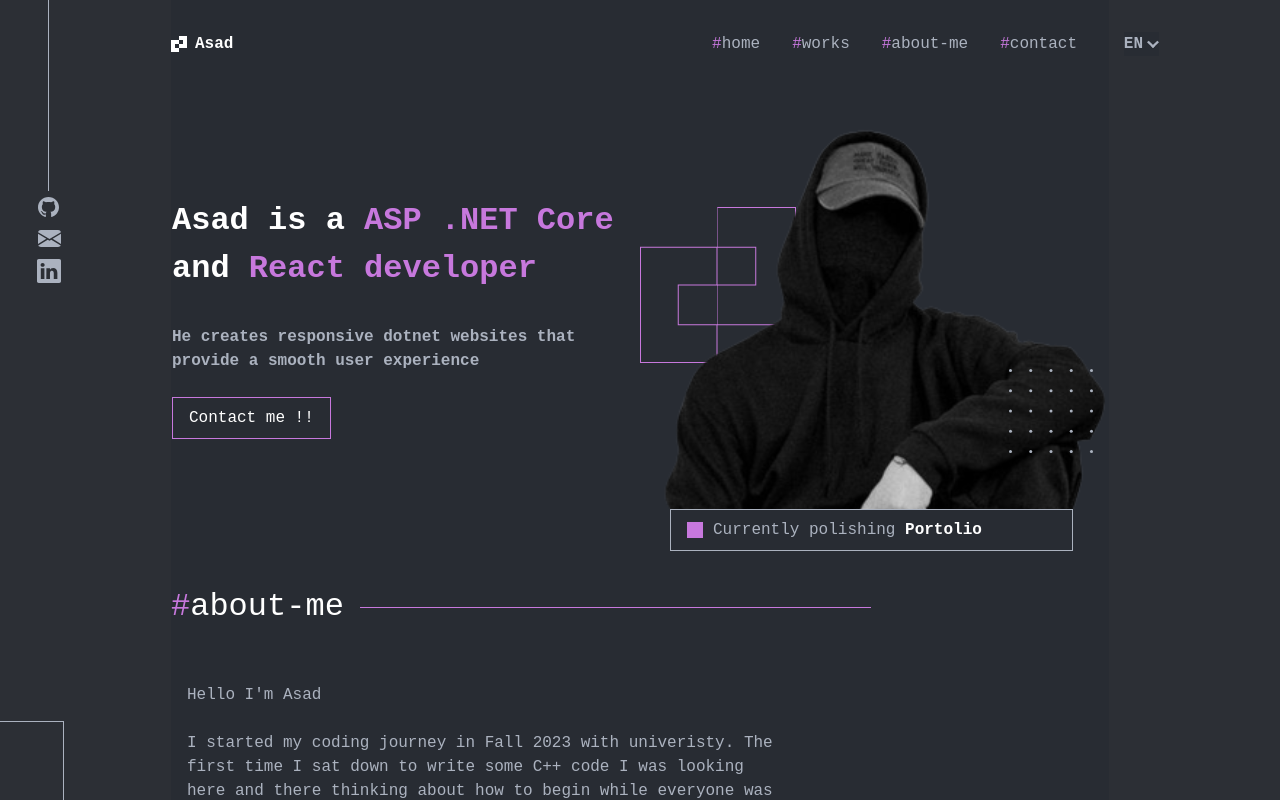
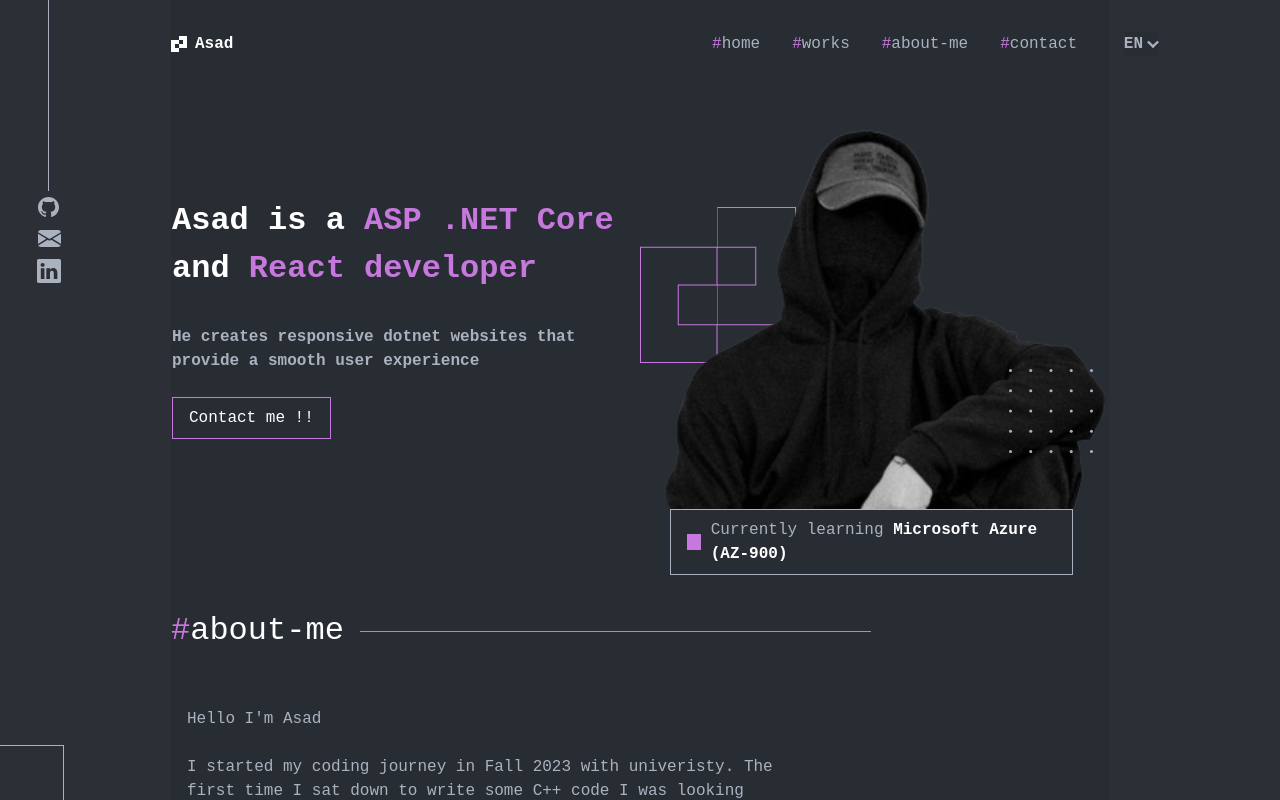
Before and after one commit to Asad-960/Portfolio, a React (Vite) app: page / in a window 1280 px wide. Shown: the top 800 px of the page. Built offline with nearby package versions, Linux system fonts and the light colour scheme; a web font is replaced by a local one.

Commit message:
Updated Hero

```diff
--- a/src/components/Hero/Hero.tsx
+++ b/src/components/Hero/Hero.tsx
@@ -21,8 +21,8 @@ const Hero = () => {
                 <DottedLogo src="/assests/SmallDots.svg"/>
                 <Status>
                     <PinkSquare/>
-                    <p>
-                        Currently polishing <span>Portolio</span>
+                    <p style={{userSelect: "none"}}>
+                        Currently learning <span>Microsoft Azure (AZ-900)</span>
                     </p>
                 </Status>
             </HeroWrapper>
```
